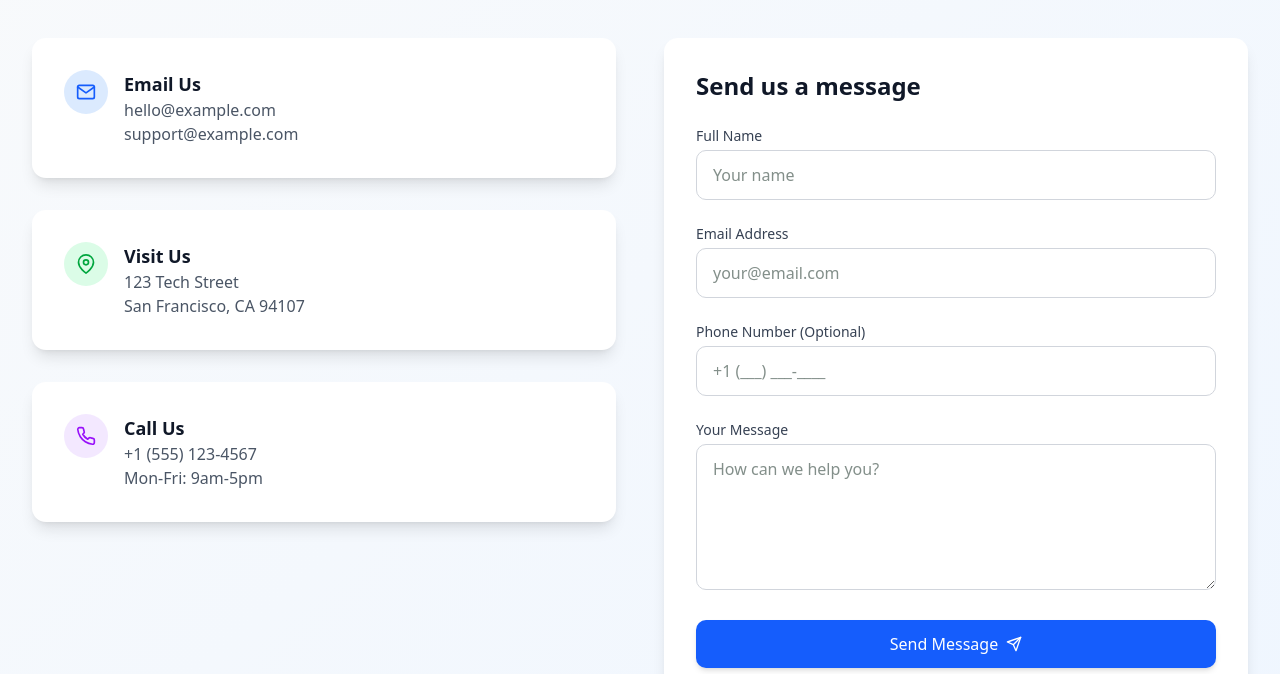
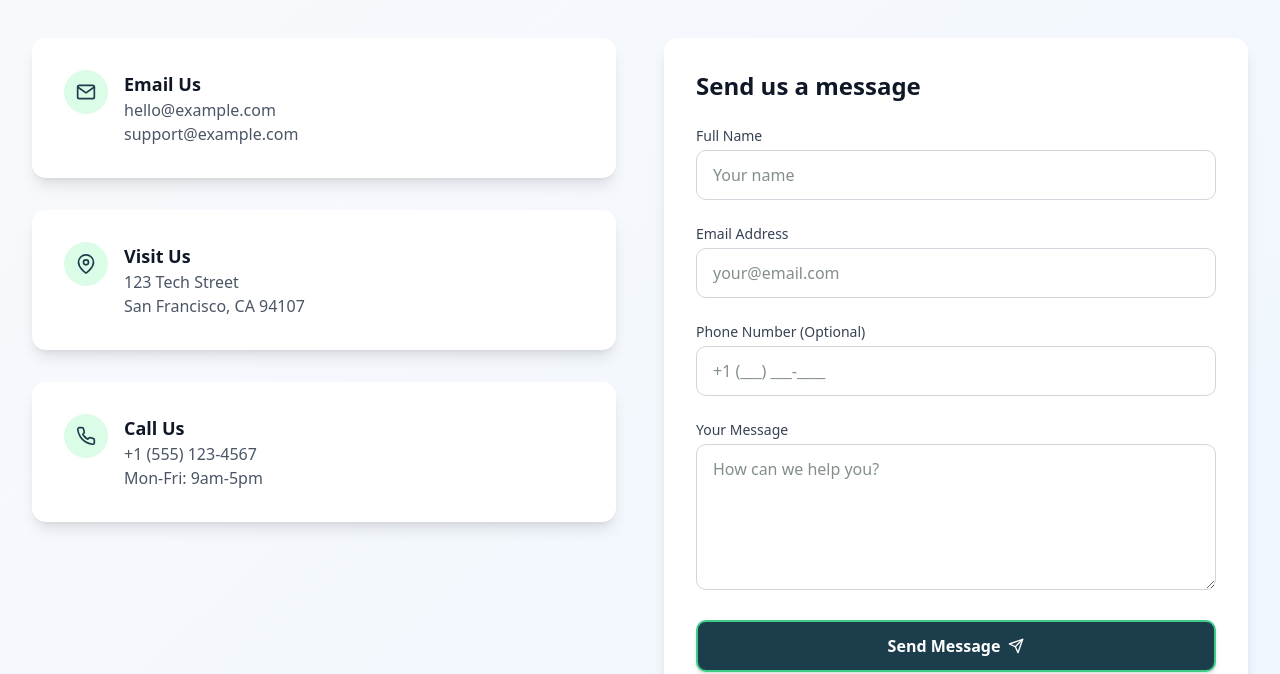
Before and after one commit to Developer-Jaber/college-fair, a Next.js app: page /contact in a window 1280 px wide. Shown: the part 278-952 px from the top of the page. Built offline with nearby package versions, Linux system fonts and the light colour scheme; no server answers.

Commit message:
feat: update loading component styles and message for improved user experience

```diff
--- a/src/app/(home)/contact/page.tsx
+++ b/src/app/(home)/contact/page.tsx
@@ -7,6 +7,7 @@ import { useForm, SubmitHandler } from 'react-hook-form'
 import { zodResolver } from '@hookform/resolvers/zod'
 import * as z from 'zod'
 import { useState } from 'react'
+import PrimaryButton from '@/components/customComponents/PrimaryButton'
 
 // Form validation schema
 const contactSchema = z.object({
@@ -72,8 +73,8 @@ export default function ContactPage() {
           >
             <div className="bg-white shadow-lg hover:shadow-xl p-8 rounded-xl transition-shadow">
               <div className="flex items-start space-x-4">
-                <div className="bg-blue-100 p-3 rounded-full">
-                  <FiMail className="text-blue-600 text-xl" />
+                <div className="bg-green-100 p-3 rounded-full">
+                  <FiMail className="text-[var(--accent)] text-xl" />
                 </div>
                 <div>
                   <h3 className="font-semibold text-gray-900 text-lg">Email Us</h3>
@@ -86,7 +87,7 @@ export default function ContactPage() {
             <div className="bg-white shadow-lg hover:shadow-xl p-8 rounded-xl transition-shadow">
               <div className="flex items-start space-x-4">
                 <div className="bg-green-100 p-3 rounded-full">
-                  <FiMapPin className="text-green-600 text-xl" />
+                  <FiMapPin className="text-[var(--accent)] text-xl" />
                 </div>
                 <div>
                   <h3 className="font-semibold text-gray-900 text-lg">Visit Us</h3>
@@ -98,8 +99,8 @@ export default function ContactPage() {
 
             <div className="bg-white shadow-lg hover:shadow-xl p-8 rounded-xl transition-shadow">
               <div className="flex items-start space-x-4">
-                <div className="bg-purple-100 p-3 rounded-full">
-                  <FiPhone className="text-purple-600 text-xl" />
+                <div className="bg-green-100 p-3 rounded-full">
+                  <FiPhone className="text-[var(--accent)] text-xl" />
                 </div>
                 <div>
                   <h3 className="font-semibold text-gray-900 text-lg">Call Us</h3>
@@ -130,12 +131,13 @@ export default function ContactPage() {
                 <p className="mb-6 text-gray-600">
                   Thank you for reaching out. We&apos;ll get back to you soon.
                 </p>
-                <button
+                <PrimaryButton
+                  variant='primary'
                   onClick={() => setIsSubmitted(false)}
-                  className="bg-blue-600 hover:bg-blue-700 px-6 py-3 rounded-lg text-white transition-colors"
+                  className="px-6 py-3 rounded-lg transition-colors"
                 >
                   Send Another Message
-                </button>
+                </PrimaryButton>
               </motion.div>
             ) : (
               <>
@@ -149,7 +151,7 @@ export default function ContactPage() {
                       id="name"
                       {...register('name')}
                       type="text"
-                      className={`w-full px-4 py-3 border rounded-lg focus:ring-2 focus:ring-blue-500 focus:border-transparent ${
+                      className={`w-full px-4 py-3 border rounded-lg focus:ring-2 focus:ring-[var(--primary)] focus:border-transparent ${
                         errors.name ? 'border-red-500' : 'border-gray-300'
                       }`}
                       placeholder="Your name"
@@ -167,7 +169,7 @@ export default function ContactPage() {
                       id="email"
                       {...register('email')}
                       type="email"
-                      className={`w-full px-4 py-3 border rounded-lg focus:ring-2 focus:ring-blue-500 focus:border-transparent ${
+                      className={`w-full px-4 py-3 border rounded-lg focus:ring-2 focus:ring-[var(--primary)] focus:border-transparent ${
                         errors.email ? 'border-red-500' : 'border-gray-300'
                       }`}
                       placeholder="your@email.com"
@@ -185,7 +187,7 @@ export default function ContactPage() {
                       id="phone"
                       {...register('phone')}
                       type="tel"
-                      className="px-4 py-3 border border-gray-300 focus:border-transparent rounded-lg focus:ring-2 focus:ring-blue-500 w-full"
+                      className="px-4 py-3 border border-gray-300 focus:border-transparent rounded-lg focus:ring-[var(--primary)] focus:ring-2 w-full"
                       placeholder="+1 (___) ___-____"
                     />
                   </div>
@@ -198,7 +200,7 @@ export default function ContactPage() {
                       id="message"
                       {...register('message')}
                       rows={5}
-                      className={`w-full px-4 py-3 border rounded-lg focus:ring-2 focus:ring-blue-500 focus:border-transparent ${
+                      className={`w-full px-4 py-3 border rounded-lg focus:ring-2 focus:ring-[var(--primary)] focus:border-transparent ${
                         errors.message ? 'border-red-500' : 'border-gray-300'
                       }`}
                       placeholder="How can we help you?"
@@ -209,13 +211,14 @@ export default function ContactPage() {
                   </div>
 
                   <div>
-                    <button
+                    <PrimaryButton
+                      variant='secondary'
                       type="submit"
                       disabled={isSubmitting}
                       className={`w-full flex items-center justify-center px-6 py-3 rounded-lg font-medium text-white ${
                         isSubmitting
-                          ? 'bg-blue-400 cursor-not-allowed'
-                          : 'bg-blue-600 hover:bg-blue-700 shadow-md'
+                          ? 'bg-[var(--primary)] cursor-not-allowed'
+                          : 'shadow-md'
                       }`}
                     >
                       {isSubmitting ? (
@@ -225,7 +228,7 @@ export default function ContactPage() {
                           Send Message <FiSend className="ml-2" />
                         </>
                       )}
-                    </button>
+                    </PrimaryButton>
                   </div>
                 </form>
               </>
--- a/src/app/loading.tsx
+++ b/src/app/loading.tsx
@@ -5,8 +5,8 @@ export default function loading() {
   return (
     <div className='flex justify-center items-center min-h-screen text-center'>
         <div>
-          <div className='mx-auto border-t-2 border-b-2 border-blue-500 rounded-full w-12 h-12 animate-spin'></div>
-          <p className='mt-4'>Loading your applications...</p>
+          <div className='mx-auto border-[var(--primary)] border-t-2 border-b-2 rounded-full w-12 h-12 animate-spin'></div>
+          <p className='mt-4'>Loading.... Please Waiit.</p>
         </div>
       </div>
   )
```
